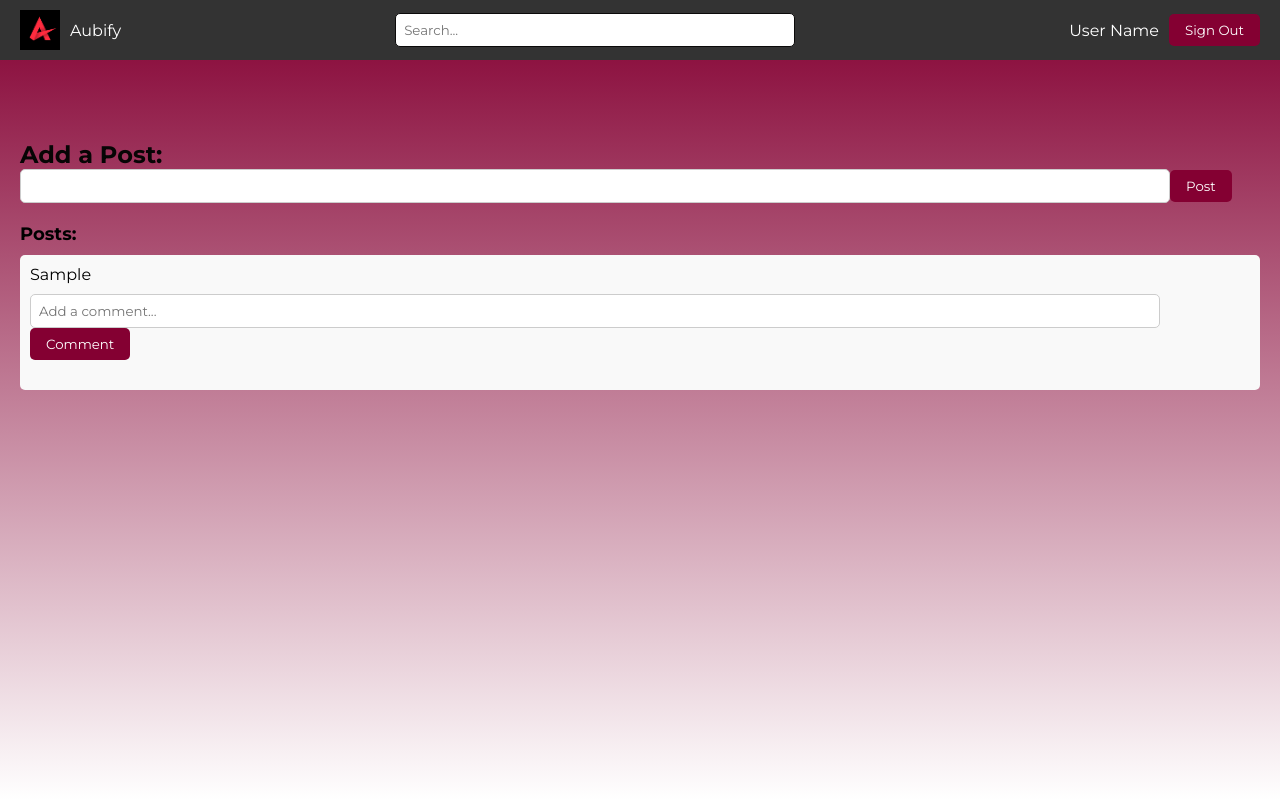
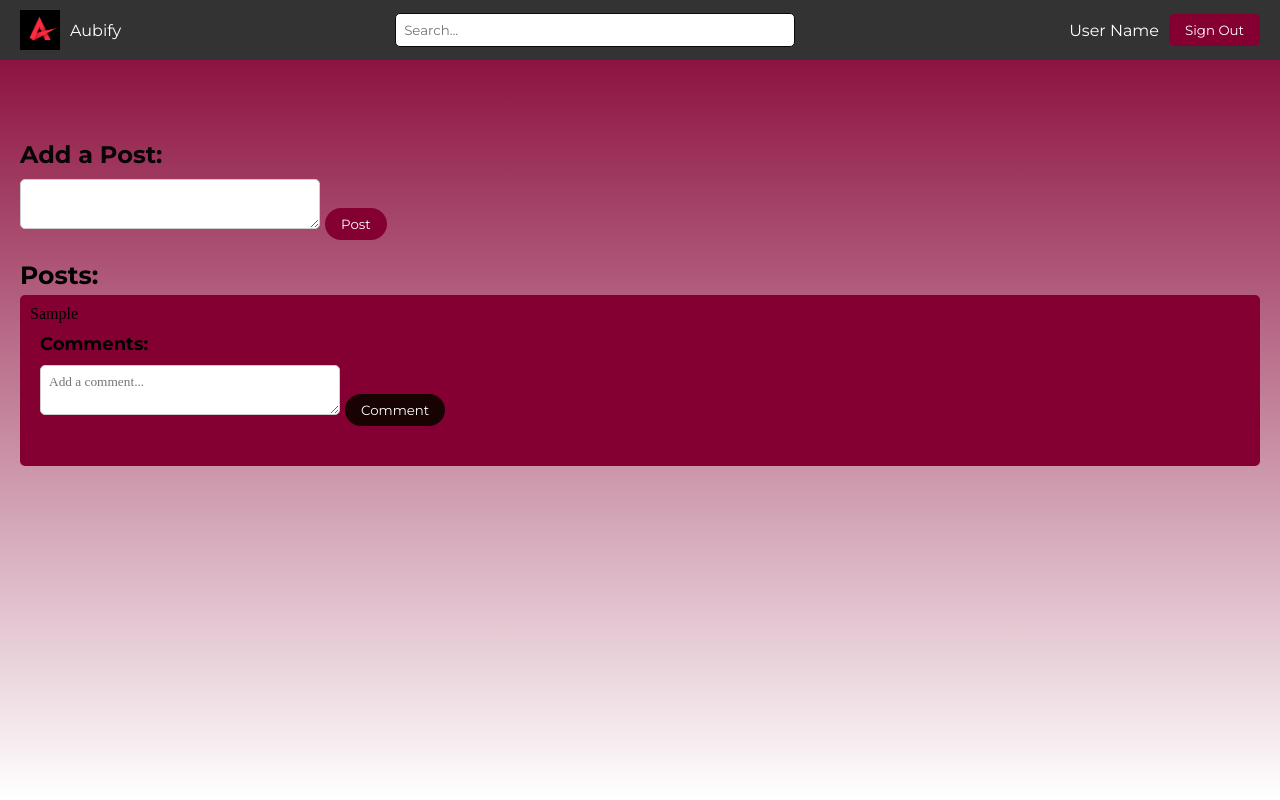
Before and after one commit to omarabbas1/Aubify, a React (Create React App) app: page /homepage in a window 1280 px wide. Both pictures are taken after typing "Sample" into the empty fields and a click on the button "Post". Built offline with nearby package versions, Linux system fonts and the light colour scheme.

Commit message:
I Modified the JSX file and added some missing classnames. I designed the whole homepage

```diff
--- a/src/components/HomePage/HomePage.css
+++ b/src/components/HomePage/HomePage.css
@@ -53,11 +53,12 @@
 /* Post container styles */
 
 .post {
-  background-color: #f9f9f9;
+  background-color: #840032 ;
   padding: 10px;
   border-radius: 5px;
   margin-bottom: 20px;
   word-wrap: break-word; /* Enable word wrapping for long words */
+  font-family: "Times New Roman", Times, serif;
 }
 
 
@@ -70,34 +71,25 @@
   right: 0; /* Align the container to the right */
   bottom: 0; /* Align the container to the bottom */
   overflow-y: auto;
-  background-color: linear-gradient(to top, #ffffff, #840032);;
+  background-color: linear-gradient(to top, #ffffff, #840032);
 }
 
 .post-container .post p {
   max-width: 100%; /* Limit the width of the post content */
   word-wrap: break-word; /* Enable word wrapping for long words */
+  font-family: "Times New Roman", Times, serif;
 }
 
 .post-container form {
   margin-bottom: 20px;
 }
 
-.post-container label {
-  margin-right: 10px;
-}
-
-.post-heading {
+.post-container h1 {
   font-size: 24px; /* Adjust the font size as needed */
   font-weight: bold; /* Make the text bold */
   color: #070505; /* Change the color to match your design */
-  margin-bottom: 10px; /* Add some spacing between the label and the input */
-}
+  margin-bottom: 10px;
 
-.post-container input[type="text"] {
-  width: calc(100% - 90px); /* Adjust the width of the input */
-  padding: 8px;
-  border-radius: 5px;
-  border: 1px solid #ccc;
 }
 
 .post-container button[type="submit"] {
@@ -105,7 +97,7 @@
   color: #fff;
   border: none;
   padding: 8px 16px;
-  border-radius: 5px;
+  border-radius: 20px;
   cursor: pointer;
 }
 
@@ -114,38 +106,35 @@
 }
 
 .post-list h2 {
-  font-size: 18px;
-  margin-bottom: 10px;
-}
-
-.post {
-  background-color: #f9f9f9;
-  padding: 10px;
-  border-radius: 5px;
-  margin-bottom: 20px;
+  font-size: 25px;
+  margin-bottom: 5px;
 }
 
 .post p {
-  margin-bottom: 10px;
+  background-color: #840032;
+}
+
+.comment-container {
+  background-color: #840032; /* Background color for the comment container */
+  padding: 10px;
+}
+
+.comment-container h3 {
+  font-size: 18px; /* Adjust the font size as needed */
+  margin-bottom: 10px; /* Add some spacing between the heading and comments */
 }
 
 .comment-form {
   margin-top: 10px;
 }
 
-.comment-form input[type="text"] {
-  width: calc(100% - 80px);
-  padding: 8px;
-  border-radius: 5px;
-  border: 1px solid #cccccc;
-}
-
 .comment-form button[type="submit"] {
-  background-color: #840032;
-  color: #fff;
+  background-color:  #180202;
+  color: white;
   border: none;
   padding: 8px 16px;
-  border-radius: 5px;
+  margin-top: 5px;
+  border-radius: 20px;
   cursor: pointer;
 }
 
@@ -157,4 +146,25 @@
 .post-container .post-list ul li {
   max-width: 100%; /* Limit the width of the comment content */
   word-wrap: break-word; /* Enable word wrapping for long words */
+  font-family: "Times New Roman", Times, serif;
 }
+
+
+/* Post and Comment text areas */
+.post-container textarea,
+.comment-form textarea {
+  width: 300px; /* Set a medium width for the text area */
+  min-width: 200px; /* Set a minimum width to prevent it from becoming too narrow */
+  max-width: 100%; /* Allow the text area to elongate if necessary */
+  padding: 8px;
+  border-radius: 5px;
+  border: 1px solid #ccc;
+  margin-right: 5px;
+
+  font-family: "Times New Roman", Times, serif; /* Set the font family */
+ /* Add some bottom margin for spacing */
+}
+.post-container textarea:focus,
+.comment-form textarea:focus {
+  border-color: #840032; /* Change border color on focus */
+}
--- a/src/components/HomePage/HomePage.jsx
+++ b/src/components/HomePage/HomePage.jsx
@@ -53,10 +53,9 @@ const HomePage = () => {
           e.preventDefault();
           handleSubmitPost(content);
         }}>
-          <label htmlFor="content" className="post-heading">Add a Post:</label>
-          <input
+          <h1>Add a Post:</h1>
+          <textarea
             id="content"
-            type="text"
             value={content}
             onChange={(e) => setContent(e.target.value)}
             required
@@ -67,8 +66,11 @@ const HomePage = () => {
         <div className="post-list">
           <h2>Posts:</h2>
           {postList.map((post, index) => (
-            <div key={index} className="post">
+            <div key={index} className="post" >
               <p>{post.content}</p>
+              {/* Comment Container */}
+              <div className="comment-container">
+                <h3>Comments:</h3>
                 <CommentInput postId={index} handleAddComment={handleAddComment} />
                 <ul>
                   {post.comments.map((comment, i) => (
@@ -76,13 +78,13 @@ const HomePage = () => {
                   ))}
                 </ul>
               </div>
+            </div>
           ))}
         </div>
       </div>
     </div>
   );
 };
-
 
 const CommentInput = ({ postId, handleAddComment }) => {
   const [comment, setComment] = useState('');
@@ -94,9 +96,8 @@ const CommentInput = ({ postId, handleAddComment }) => {
   };
 
   return (
-    <form onSubmit={handleSubmitComment}>
-      <input
-        type="text"
+    <form onSubmit={handleSubmitComment} className="comment-form">
+      <textarea
         value={comment}
         onChange={(e) => setComment(e.target.value)}
         placeholder="Add a comment..."
```
Lines whose indentation alone changed are shown as unchanged.
